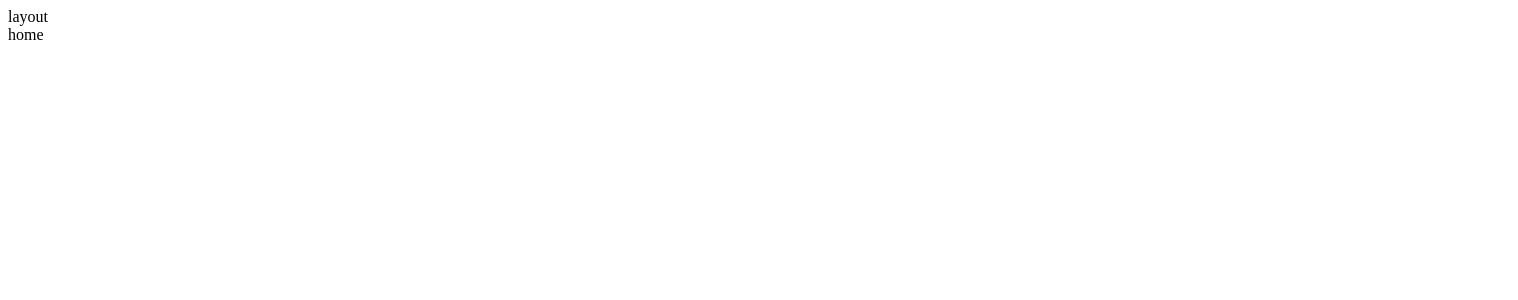
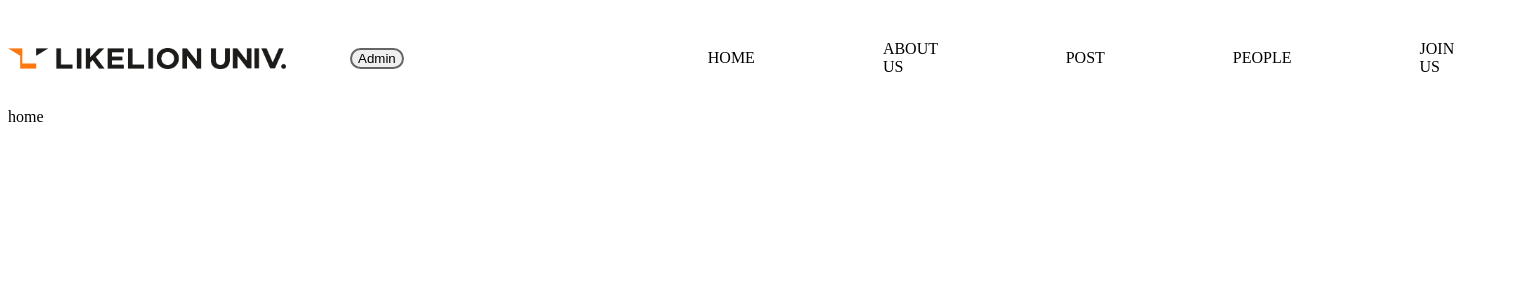
Before and after one commit to Likelion-YeungNam-Univ/yuLion_client, a React (Create React App) app: page / in a window 1280 px wide. Shown: the top 300 px of the page, 1518 px wide, since content can reach past the window. Built offline with nearby package versions, Linux system fonts and the light colour scheme.

Commit message:
[feat] Navigation bar 기능 추가

```diff
--- a/src/pages/Layout.js
+++ b/src/pages/Layout.js
@@ -1,16 +1,54 @@
-import React from "react";
-import { Outlet } from "react-router-dom";
-import styled from "styled-components";
-
-const Header = styled.div``;
+import { Outlet, useNavigate } from "react-router-dom";
+import {
+  Wrapper,
+  Header,
+  Logo,
+  AdminButton,
+  Nav,
+  Navbar,
+  NavItem,
+  LinkItem,
+} from "../styles/StyledLayout";
 
 const Layout = () => {
+  const navigate = useNavigate();
+
+  const onClickLogo = () => {
+    navigate("/");
+  };
+
+  const onClickAdmin = () => {
+    navigate("/admin");
+  };
+
   return (
-    <div>
-      <Header />
-      layout
+    <Wrapper>
+      <Header>
+        <Logo src="/Logo.png" onClick={onClickLogo} />
+        {/* TODO: 사용자에게 권한이 없을 시 관리자 페이지 이동 버튼은 없어야함! */}
+        <AdminButton onClick={onClickAdmin}>Admin</AdminButton>
+        <Navbar>
+          <Nav>
+            <NavItem>
+              <LinkItem to="/">HOME</LinkItem>
+            </NavItem>
+            <NavItem>
+              <LinkItem to="/about">ABOUT US</LinkItem>
+            </NavItem>
+            <NavItem>
+              <LinkItem to="/post">POST</LinkItem>
+            </NavItem>
+            <NavItem>
+              <LinkItem to="/people">PEOPLE</LinkItem>
+            </NavItem>
+            <NavItem>
+              <LinkItem to="/signin">JOIN US</LinkItem>
+            </NavItem>
+          </Nav>
+        </Navbar>
+      </Header>
       <Outlet />
-    </div>
+    </Wrapper>
   );
 };
 
--- /dev/null
+++ b/src/styles/StyledLayout.js
@@ -0,0 +1,56 @@
+import styled from "styled-components";
+import { Link } from "react-router-dom";
+
+export const Wrapper = styled.div`
+  width: 100%;
+  height: 100vh;
+`;
+export const Header = styled.div`
+  width: 100%;
+  height: 100px;
+  display: flex;
+  flex-direction: row;
+  align-items: center;
+`;
+export const Logo = styled.img`
+  width: 278px;
+  height: 21px;
+  flex-shrink: 0;
+  margin-right: 64px;
+  cursor: pointer;
+`;
+export const AdminButton = styled.button`
+  border-radius: 20px;
+  border: 2px solid var(--Gray-40, #656565);
+  margin-right: 200px;
+  cursor: pointer;
+`;
+
+export const Navbar = styled.nav`
+  align-items: right;
+`;
+export const Nav = styled.ul`
+  display: flex;
+  flex-direction: row;
+  align-items: center;
+  list-style: none;
+`;
+export const NavItem = styled.li`
+  margin: 0 64px;
+  font-size: 16px;
+  font-weight: 400;
+  color: black;
+  &:hover {
+    color: #ff7710;
+  }
+`;
+export const LinkItem = styled(Link)`
+  text-decoration: none;
+  font-size: 16px;
+  font-weight: 400;
+  color: black;
+  cursor: pointer;
+  &:hover {
+    color: #ff7710;
+  }
+`;
```
Also changed, not shown: public/Logo.png (added).
